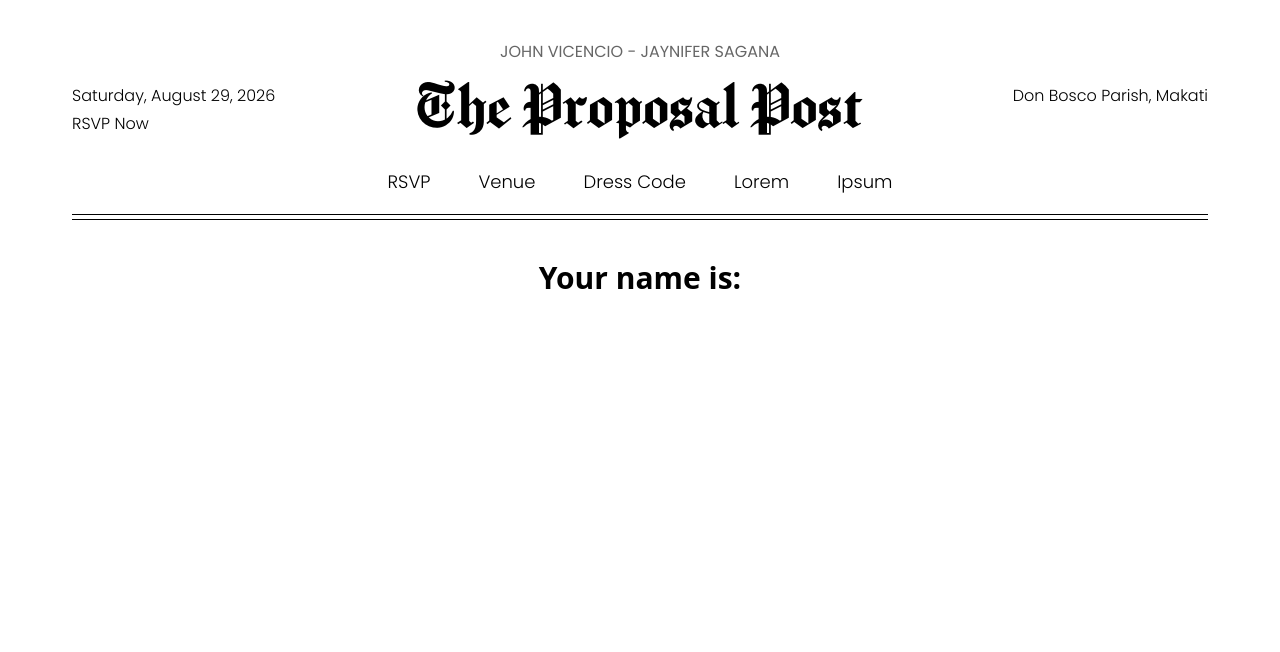
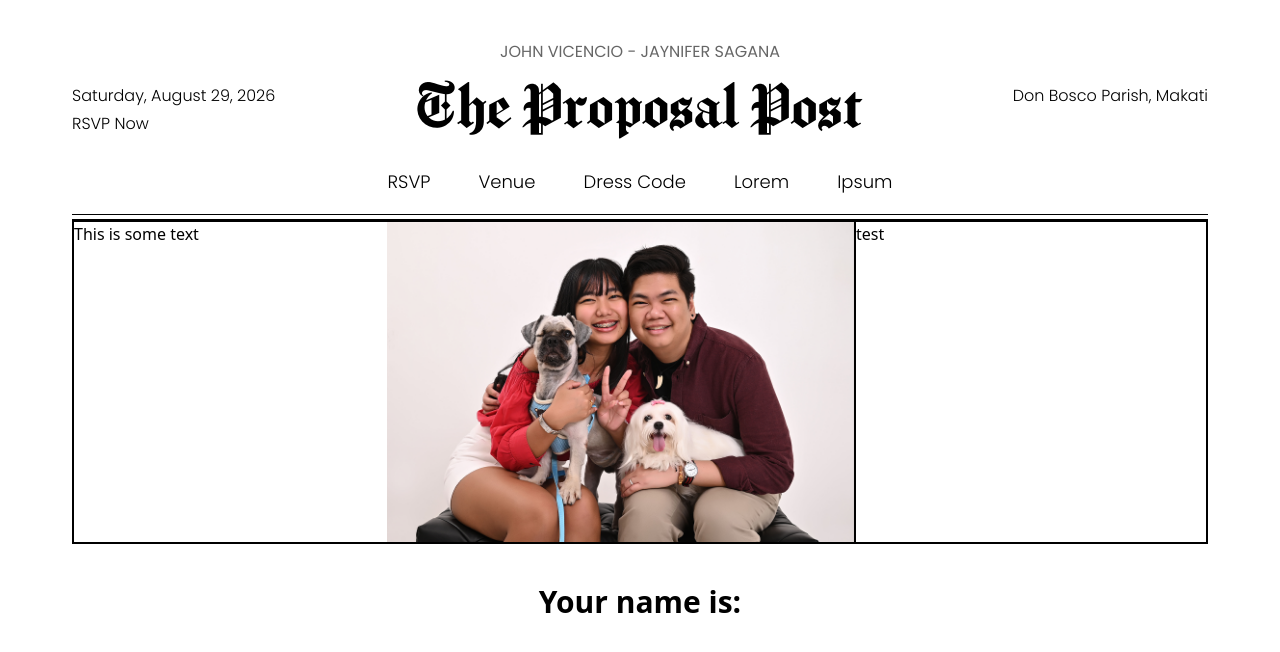
Before and after one commit to jmrvicencio/rsvp-site, a React (Vite) app: page / in a window 1280 px wide. Shown: the top 652 px of the page. Built offline with nearby package versions, Linux system fonts and the light colour scheme.

Commit message:
💄 Added main image layout

```diff
--- a/src/app/App.tsx
+++ b/src/app/App.tsx
@@ -1,6 +1,9 @@
 // import { useState } from 'react';
 // import { useParams, useLocation } from 'react-router-dom';
+import { useEffect } from 'react';
 import { useLocation } from 'react-router-dom';
+
+import coupleImg from '/images/couple.png';
 
 function App() {
   const { search } = useLocation();
@@ -8,7 +11,7 @@ function App() {
   const name = params.get('name');
 
   return (
-    <div className="relative w-full px-18">
+    <div className="relative mx-auto w-full max-w-350 px-18">
       <header className="flex w-full flex-col items-stretch border-b pt-10 after:mt-2 after:mb-1 after:w-full after:border-b">
         <h3 className="font-poppins mb-4 text-center text-black/60 uppercase">John Vicencio - Jaynifer Sagana</h3>
         <div className="relative">
@@ -37,6 +40,17 @@ function App() {
           </div>
         </div>
       </header>
+      <main className="border">
+        <section className="flex">
+          <div className="grow-12 border">
+            <div className="flex">
+              <div className="w-1 shrink grow-2">This is some text</div>
+              <img src={coupleImg} className="w-1 shrink grow-3" />
+            </div>
+          </div>
+          <div className="grow-5 border">test</div>
+        </section>
+      </main>
       <h1 className="mt-10 w-full text-center text-3xl font-bold">
         Your name is: <span className="capitalize">{name}</span>
       </h1>
--- a/src/types/assets.d.ts
+++ b/src/types/assets.d.ts
@@ -7,3 +7,8 @@ declare module '*.otf' {
   const content: string;
   export default content;
 }
+
+declare module '*.png' {
+  const content: string;
+  export default content;
+}
```
Also changed, not shown: public/images/couple.png (added), 1 other file (tests, documents, lock files or other folders).
